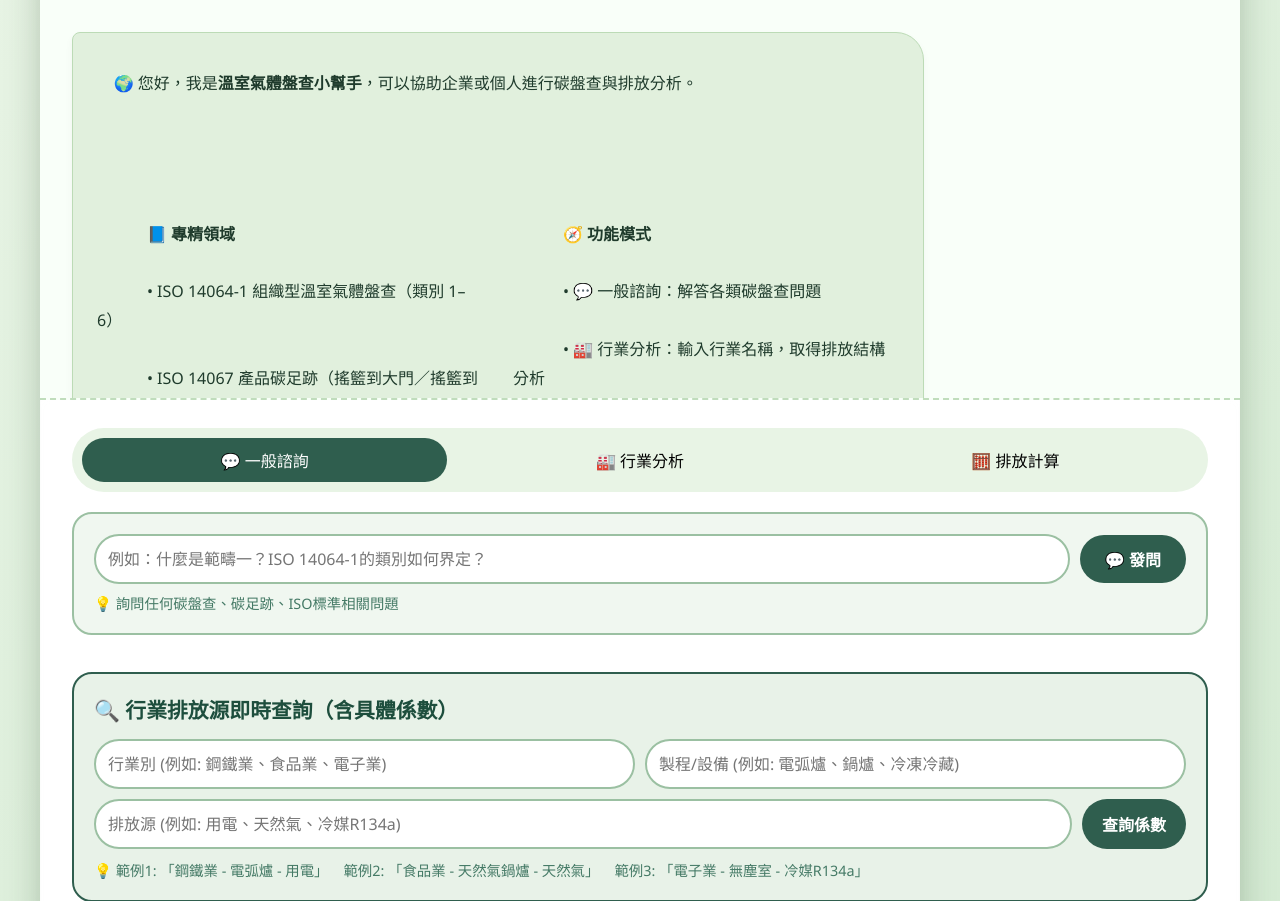
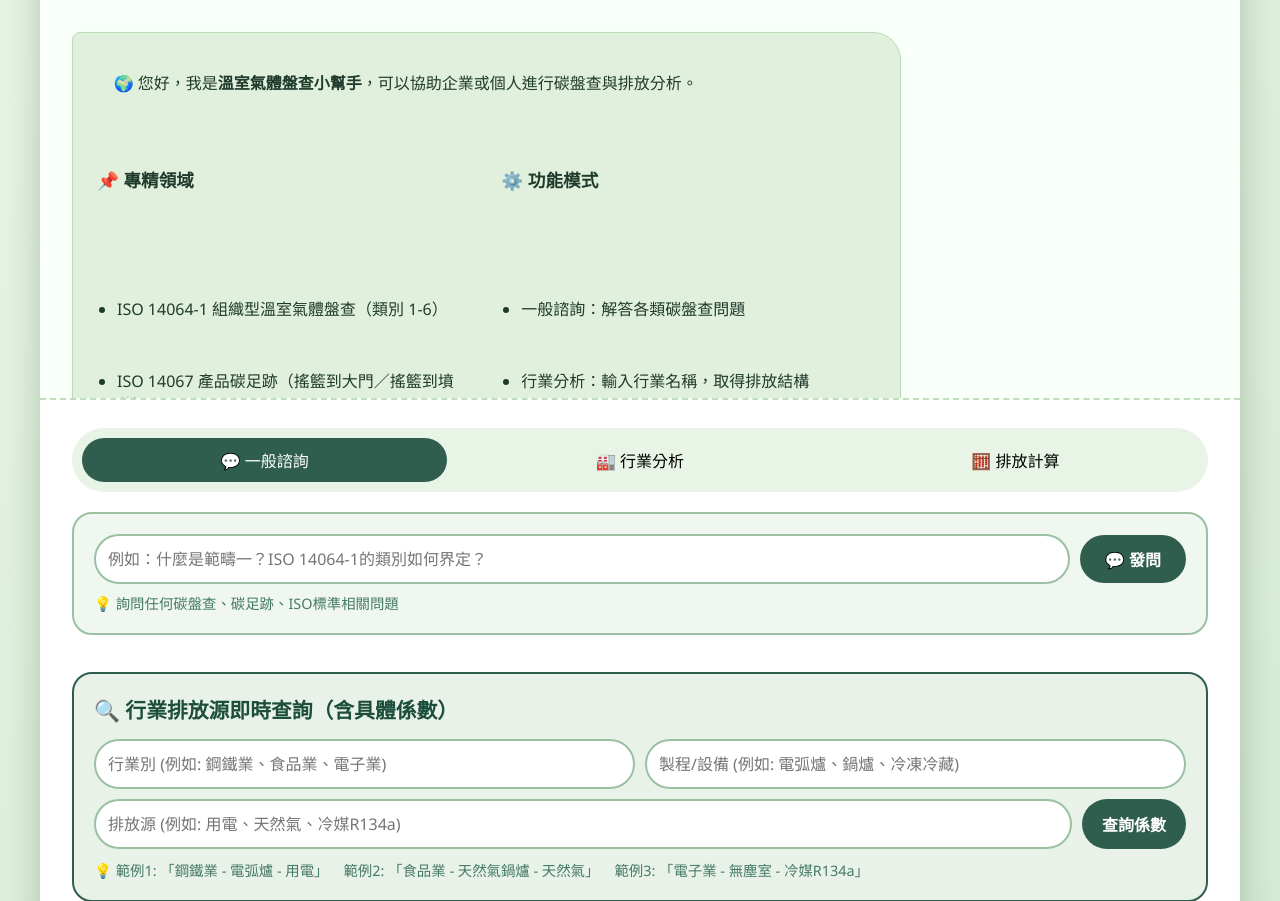
Before and after one commit to fang999888/carbon, a Flask app: page / in a window 1280 px wide. Shown: the part 115-1016 px from the top of the page. Run offline with Flask 3, Linux system fonts and the light colour scheme.

Commit message:
Update index.html

```diff
--- a/templates/index.html
+++ b/templates/index.html
@@ -450,26 +450,27 @@
         <div class="conversation" id="conversation">
             <div class="message bot">
                <div class="bubble">
-    🌍 您好，我是<strong>溫室氣體盤查小幫手</strong>，可以協助企業或個人進行碳盤查與排放分析。<br><br>
-
-    <div style="display: flex; gap: 30px; flex-wrap: wrap; line-height: 1.8;">
-
-        <!-- 左欄 -->
-        <div style="flex: 1; min-width: 260px;">
-            <strong>📘 專精領域</strong><br>
-            • ISO 14064-1 組織型溫室氣體盤查（類別 1–6）<br>
-            • ISO 14067 產品碳足跡（搖籃到大門／搖籃到墳墓）<br>
-            • 排放係數資料庫應用（IPCC／IEA／環保署／Ecoinvent）<br>
-            • 綠建築植生牆與節能減碳診斷
+    🌍 您好，我是<strong>溫室氣體盤查小幫手</strong>，可以協助企業或個人進行碳盤查與排放分析。
+         <div style="display: flex; gap: 30px; flex-wrap: wrap; justify-content: space-between;">
+        <!-- 左欄：專精領域 -->
+        <div style="flex: 1; min-width: 200px;">
+            <div style="font-weight: 600; font-size: 1.1rem; margin-bottom: 8px;">📌 專精領域</div>
+            <ul style="margin: 0; padding-left: 20px;">
+                <li>ISO 14064-1 組織型溫室氣體盤查（類別 1-6）</li>
+                <li>ISO 14067 產品碳足跡（搖籃到大門／搖籃到墳墓）</li>
+                <li>排放係數資料庫應用（IPCC／IEA／環保署／Ecoinvent）</li>
+                <li> 綠建築植生牆與節能減碳診斷</li>
+            </ul>
         </div>
-
-        <!-- 右欄 -->
-        <div style="flex: 1; min-width: 260px;">
-            <strong>🧭 功能模式</strong><br>
-            • 💬 一般諮詢：解答各類碳盤查問題<br>
-            • 🏭 行業分析：輸入行業名稱，取得排放結構分析<br>
-            • 🧮 排放計算：輸入數據，快速計算碳排放量<br>
-            • 🔍 排放係數查詢：依行業與製程查詢具體係數
+        <!-- 右欄：功能模式 -->
+        <div style="flex: 1; min-width: 200px;">
+            <div style="font-weight: 600; font-size: 1.1rem; margin-bottom: 8px;">⚙️ 功能模式</div>
+            <ul style="margin: 0; padding-left: 20px;">
+                <li>一般諮詢：解答各類碳盤查問題</li>
+                <li>行業分析：輸入行業名稱，取得排放結構</li>
+                <li>排放計算：自動估算碳排放量</li>
+                <li>排放係數查詢：依行業與製程查詢具體係數</li>
+            </ul>
         </div>
 
     </div>
```
